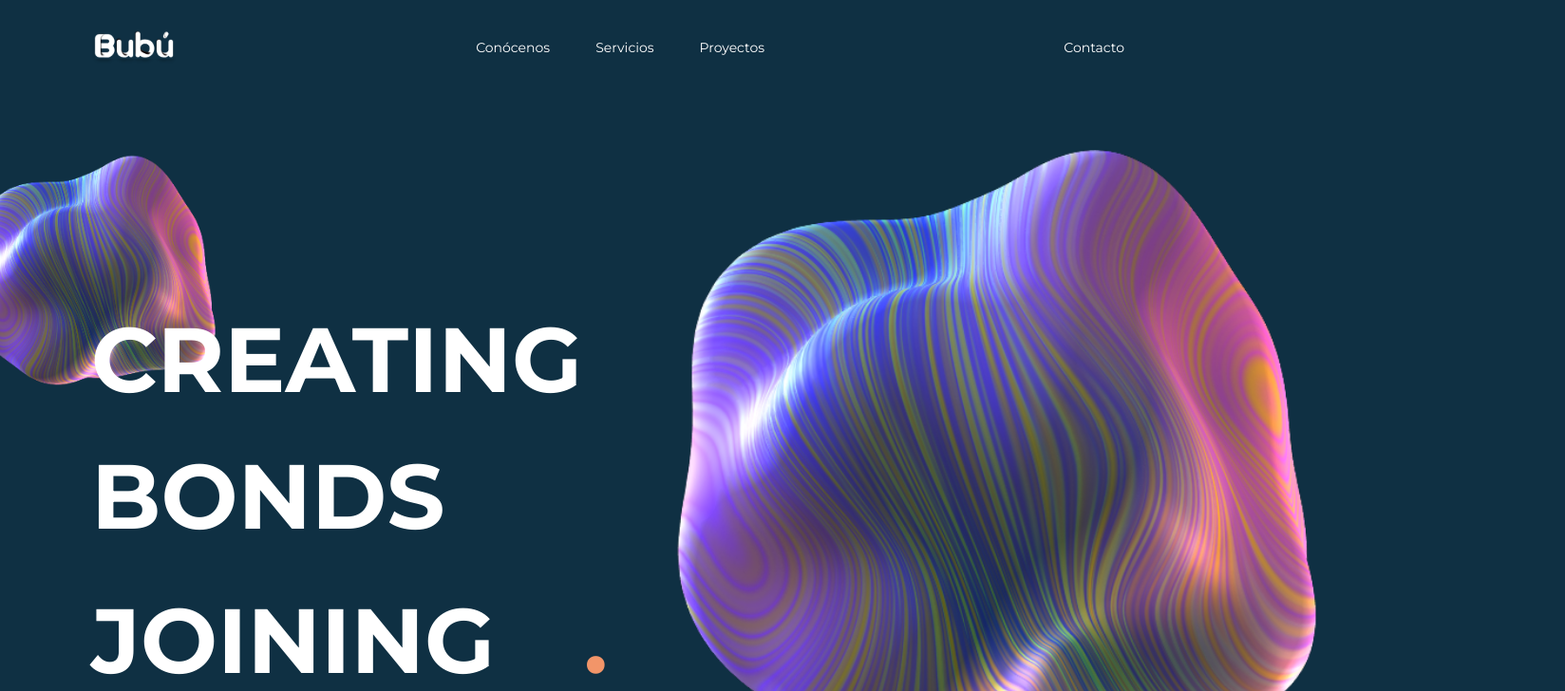
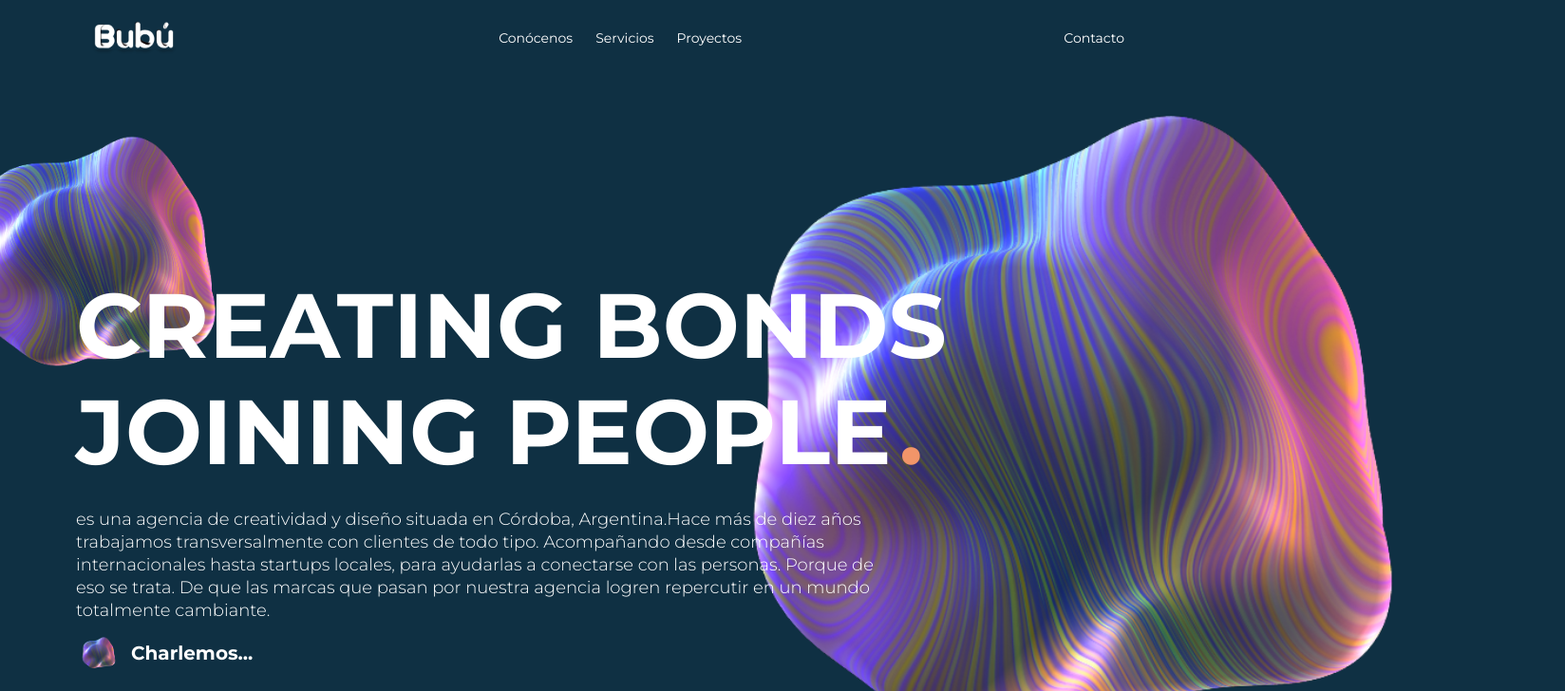
Before and after one commit to emisinatra/bubu-page, a Next.js app: page / in a window 1280 px wide. Shown: the top 728 px of the page at 95% size, 1648 px wide, since content can reach past the window. Built offline with nearby package versions, Linux system fonts and the light colour scheme.

Commit message:
Added some ajustments to text and images

```diff
--- a/src/components/Body.tsx
+++ b/src/components/Body.tsx
@@ -9,7 +9,7 @@ const Body = () => {
         boxSize={375}
         objectFit={"cover"}
         marginLeft={"-24"}
-        marginBottom={"-44"}
+        marginBottom={"-48"}
       />
       <Stack paddingX={"20"} direction={"row-reverse"} justifyContent={"space-between"}>
       <Image
@@ -18,17 +18,21 @@ const Body = () => {
           objectFit={"cover"}
           marginTop={"-80"}
           marginRight={"-96"}
+          position={"relative"}
+          right={-20}
+          minW={"-moz-min-content"}
+
         />
-        <Stack marginRight={"-20"}>
-          <Text textColor={"white"} fontWeight={"bold"} fontSize={"8xl"}>
+        <Stack  position={"absolute"} left={20} textColor={"white"}>
+          <Text fontWeight={"bold"} fontSize={"8xl"} marginBottom={-10}>
             CREATING BONDS
           </Text>
-          <Stack direction={"row"} fontWeight={"bold"} fontSize={"8xl"}>
-            <Text textColor={"white"}>JOINING PEOPLE</Text>
+          <Stack direction={"row"} fontWeight={"bold"} fontSize={"8xl"} >
+            <Text >JOINING PEOPLE</Text>
             <Text textColor={"primary.500"}>.</Text>
           </Stack>
           <Stack maxW={860} textAlign={"left"}>
-            <Text textColor={"white"} fontWeight={"300"} fontSize={"20"}>
+            <Text fontWeight={"300"} fontSize={18} lineHeight={"6"}>
               es una agencia de creatividad y diseño situada en Córdoba,
               Argentina.Hace más de diez años trabajamos transversalmente con
               clientes de todo tipo. Acompañando desde compañías internacionales
@@ -38,6 +42,11 @@ const Body = () => {
               cambiante.
             </Text>
           </Stack>
+          <Stack direction={"row"} alignItems={"center"}>
+            <Image src="/diseño01.png" boxSize={50} objectFit={"cover"} />
+            <Text fontSize={20} fontWeight={"bold"}>Charlemos...</Text>
+          </Stack>
+
         </Stack>
 
       </Stack>
--- a/src/components/Navbar.tsx
+++ b/src/components/Navbar.tsx
@@ -3,9 +3,9 @@ import React from "react";
 
 const Navbar: React.FC = () => {
   return (
-    <Stack alignItems={"center"} direction={"row"} justifyContent={"space-between"} height={"100px"} paddingX={"20"} fontSize={"sm"}>
+    <Stack alignItems={"center"} direction={"row"} justifyContent={"space-between"} height={"80px"} paddingX={"20"} fontSize={"sm"}>
       <Image boxSize={90} objectFit={"contain"} src="/bubu2.png"/>
-      <Stack direction={"row"} spacing={12}>
+      <Stack direction={"row"} spacing={"6"}>
         <Text>Conócenos</Text>
         <Text>Servicios</Text>
         <Text>Proyectos</Text>
--- a/src/styles/globals.css
+++ b/src/styles/globals.css
@@ -2,6 +2,7 @@
 @tailwind components;
 @tailwind utilities;
 @import url("https://fonts.googleapis.com/css2?family=Roboto:ital,wght@0,100;0,300;0,500;0,900;1,100;1,500;1,700;1,900&display=swap");
+
 
 body {
   /* font-family: "Roboto", sans-serif; */
```
